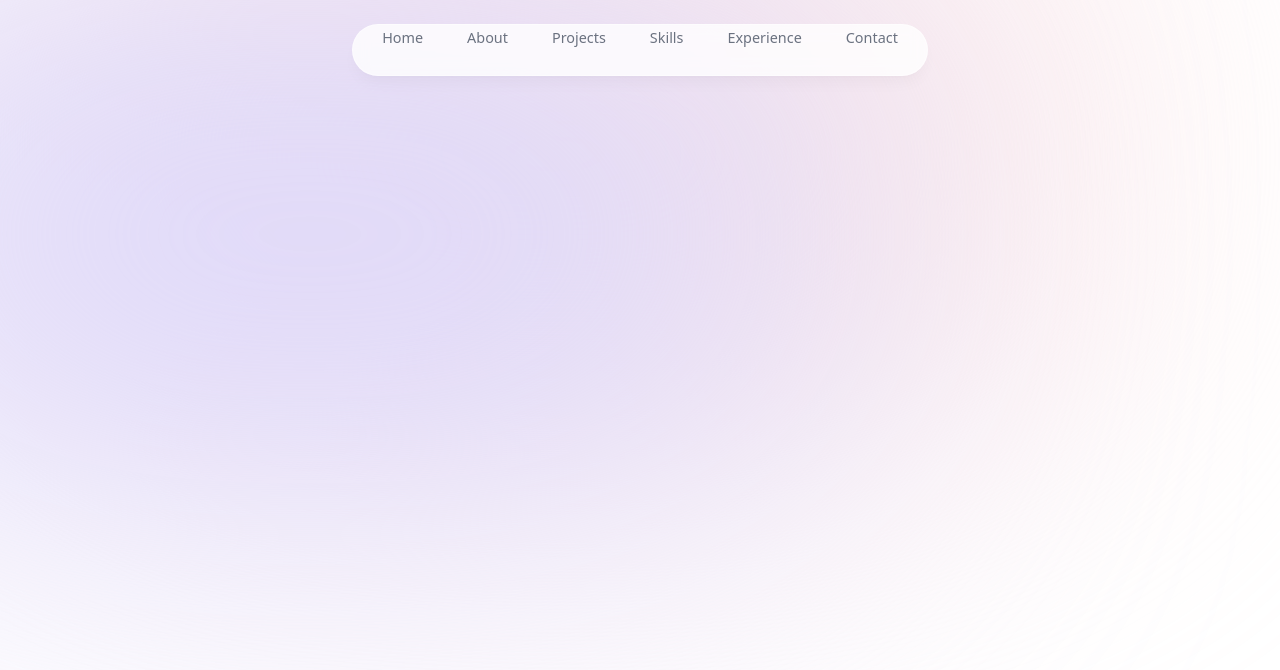
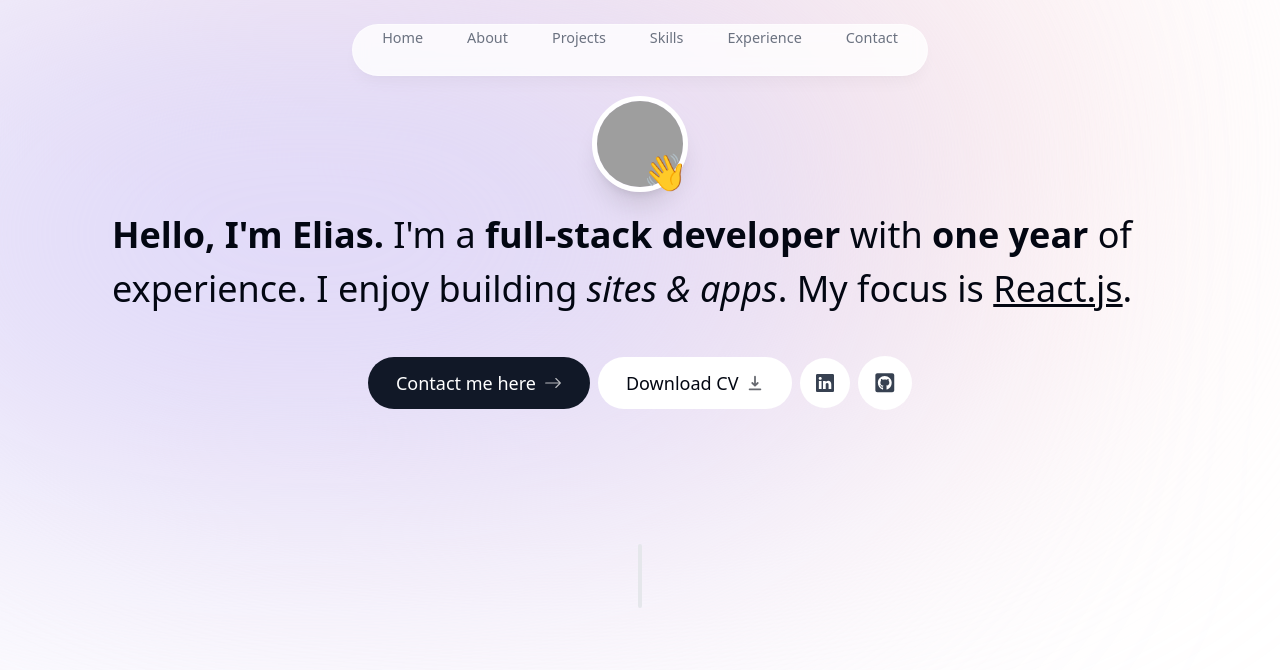
Before and after one commit to eliasrenawi23/portfolio, a Next.js app: page / in a window 1280 px wide. Shown: the top 670 px of the page. Built offline with nearby package versions, Linux system fonts and the light colour scheme; grey boxes are pictures that could not be loaded.

Commit message:
added two sections

```diff
--- a/app/page.tsx
+++ b/app/page.tsx
@@ -1,8 +1,11 @@
+import Intro from "@/components/intro";
+import SectionDivider from "@/components/section-divider";
 
 export default function Home() {
   return (
     <main className="flex min-h-screen flex-col items-center justify-between p-24">
-
+      <Intro />
+      <SectionDivider />
     </main>
   )
 }
--- /dev/null
+++ b/components/intro.tsx
@@ -0,0 +1,104 @@
+"use client";
+import React from 'react'
+import Image from "next/image";
+import { motion } from "framer-motion";
+import Link from "next/link";
+import { BsArrowRight, BsLinkedin } from "react-icons/bs";
+import { HiDownload } from "react-icons/hi";
+import { FaGithubSquare } from "react-icons/fa";
+
+const Intro = () => {
+
+    return (
+        <section>
+            <div className='flex items-center justify-center'>
+                <div className="relative">
+                    <motion.div
+                        initial={{ opacity: 0, scale: 0 }}
+                        animate={{ opacity: 1, scale: 1 }}
+                        transition={{
+                            type: "tween",
+                            duration: 0.2,
+                        }}
+                    >
+                        <Image src="https://images.unsplash.com/photo-1507003211169-0a1dd7228f2d?fit=crop&w=368&h=368&q=100"
+                            alt="Ricardo portrait"
+                            width="192"
+                            height="192"
+                            quality="95"
+                            priority={true}
+                            className="h-24 w-24 rounded-full object-cover border-[0.35rem] border-white shadow-xl"
+                        />
+                    </motion.div>
+                    <motion.span
+                        className="absolute bottom-0 right-0 text-4xl"
+                        initial={{ opacity: 0, scale: 0 }}
+                        animate={{ opacity: 1, scale: 1 }}
+                        transition={{
+                            type: "spring",
+                            stiffness: 125,
+                            delay: 0.1,
+                            duration: 0.7,
+                        }}
+                    >
+                        👋
+                    </motion.span>
+                </div>
+            </div>
+            <motion.h1
+                className="mb-10 mt-4 px-4 text-2xl font-medium !leading-[1.5] sm:text-4xl"
+                initial={{ opacity: 0, y: 100 }}
+                animate={{ opacity: 1, y: 0 }}
+            >
+                <span className="font-bold">Hello, I'm Elias.</span> I'm a{" "}
+                <span className="font-bold">full-stack developer</span> with{" "}
+                <span className="font-bold">one year</span> of experience. I enjoy
+                building <span className="italic">sites & apps</span>. My focus is{" "}
+                <span className="underline">React.js</span>.
+            </motion.h1>
+            <motion.div
+                className="flex flex-col sm:flex-row items-center justify-center gap-2 px-4 text-lg font-medium"
+                initial={{ opacity: 0, y: 100 }}
+                animate={{ opacity: 1, y: 0 }}
+                transition={{
+                    delay: 0.1,
+                }}
+            >
+                <Link
+                    href="#contact"
+                    className="group bg-gray-900 text-white px-7 py-3 flex items-center gap-2 rounded-full outline-none focus:scale-110 hover:scale-110 hover:bg-gray-950 active:scale-105 transition"
+                >
+                    Contact me here{" "}
+                    <BsArrowRight className="opacity-70 group-hover:translate-x-1 transition" />
+                </Link>
+
+                <a
+                    className="group bg-white px-7 py-3 flex items-center gap-2 rounded-full outline-none focus:scale-110 hover:scale-110 active:scale-105 transition cursor-pointer borderBlack dark:bg-white/10"
+                    href="/CV.pdf"
+                    download
+                >
+                    Download CV{" "}
+                    <HiDownload className="opacity-60 group-hover:translate-y-1 transition" />
+                </a>
+
+                <a
+                    className="bg-white p-4 text-gray-700 hover:text-gray-950 flex items-center gap-2 rounded-full focus:scale-[1.15] hover:scale-[1.15] active:scale-105 transition cursor-pointer borderBlack dark:bg-white/10 dark:text-white/60"
+                    href="https://linkedin.com"
+                    target="_blank"
+                >
+                    <BsLinkedin />
+                </a>
+
+                <a
+                    className="bg-white p-4 text-gray-700 flex items-center gap-2 text-[1.35rem] rounded-full focus:scale-[1.15] hover:scale-[1.15] hover:text-gray-950 active:scale-105 transition cursor-pointer borderBlack dark:bg-white/10 dark:text-white/60"
+                    href="https://github.com"
+                    target="_blank"
+                >
+                    <FaGithubSquare />
+                </a>
+            </motion.div>
+        </section>
+    )
+}
+
+export default Intro
--- /dev/null
+++ b/components/section-divider.tsx
@@ -0,0 +1,17 @@
+"use client";
+
+import React from "react";
+import { motion } from "framer-motion";
+
+const SectionDivider = () => {
+    return (
+        <motion.div
+            className="bg-gray-200 my-24 h-16 w-1 rounded-full hidden sm:block dark:bg-opacity-20"
+            initial={{ opacity: 0, y: 100 }}
+            animate={{ opacity: 1, y: 0 }}
+            transition={{ delay: 0.125 }}
+        ></motion.div>
+    );
+}
+
+export default SectionDivider
--- a/next.config.js
+++ b/next.config.js
@@ -1,4 +1,13 @@
 /** @type {import('next').NextConfig} */
-const nextConfig = {}
+const nextConfig = {
+    images: {
+    remotePatterns: [
+    {
+        protocol: 'https',
+        hostname: 'images.unsplash.com',
+    },
+    ],
+}
+}
 
 module.exports = nextConfig
```
